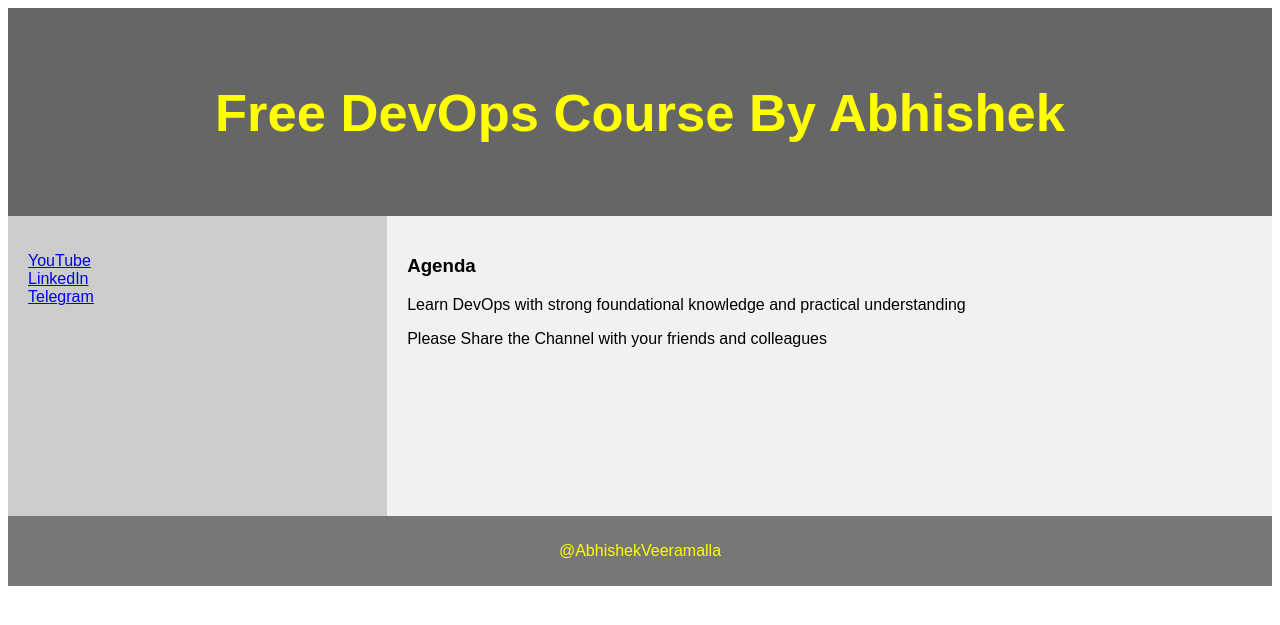
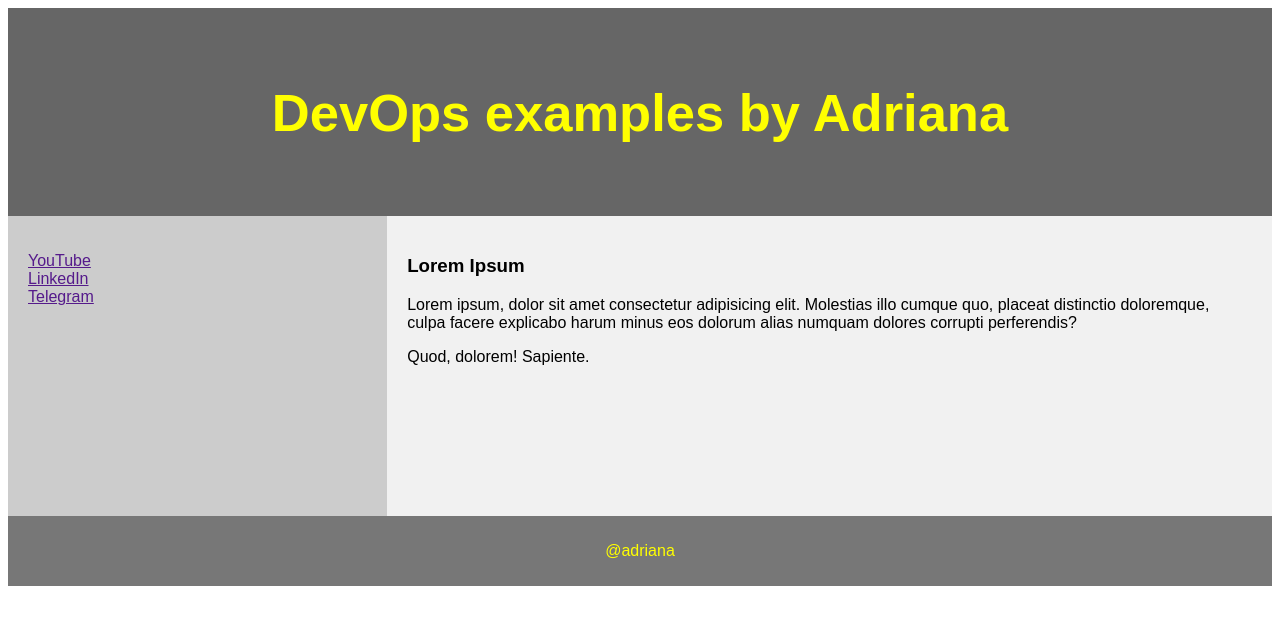
Before and after one commit to adrifok/Docker-Python-Django-Golang-deploy, a Django app: page /demo/ in a window 1280 px wide. Shown: the top 625 px of the page. Run offline with Django 4.2, Linux system fonts and the light colour scheme.

Commit message:
changes in html

```diff
--- a/examples/python-web-app/devops/demo/templates/demo_site.html
+++ b/examples/python-web-app/devops/demo/templates/demo_site.html
@@ -73,27 +73,29 @@ footer {
 
 
 <header>
-  <h2>Free DevOps Course By Abhishek</h2>
+  <h2>DevOps examples by Adriana</h2>
 </header>
 
 <section>
   <nav>
     <ul>
-      <li><a href="www.youtube.com/@AbhishekVeeramalla">YouTube</a></li>
-      <li><a href="www.linkedin.com/in/abhishek-veeramalla-77b33996/">LinkedIn</a></li>
-      <li><a href="https://telegram.me/abhishekveeramalla">Telegram</a></li>
+      <li><a href="">YouTube</a></li>
+      <li><a href="">LinkedIn</a></li>
+      <li><a href="">Telegram</a></li>
     </ul>
   </nav>
 
   <article>
-    <h1>Agenda</h1>
-    <p>Learn DevOps with strong foundational knowledge and practical understanding</p>
-    <p>Please Share the Channel with your friends and colleagues</p>
+    <h1>Lorem Ipsum</h1>
+    <p>Lorem ipsum, dolor sit amet consectetur adipisicing elit. Molestias illo cumque quo, placeat distinctio doloremque,
+      culpa facere explicabo harum minus eos dolorum alias numquam dolores corrupti perferendis?
+      </p>
+    <p>Quod, dolorem! Sapiente.</p>
   </article>
 </section>
 
 <footer>
-  <p>@AbhishekVeeramalla</p>
+  <p>@adriana</p>
 </footer>
 
 </body>
```
